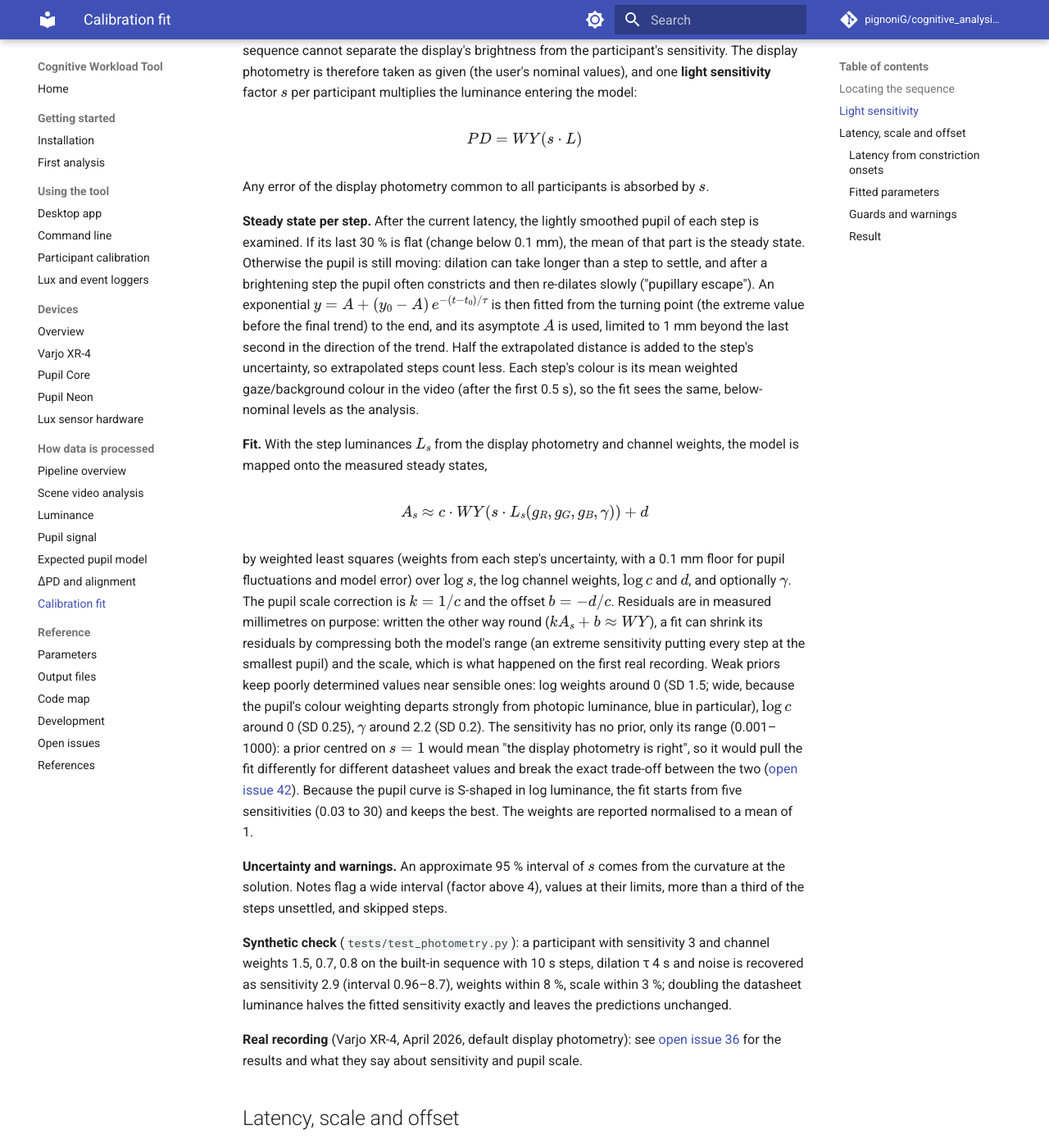
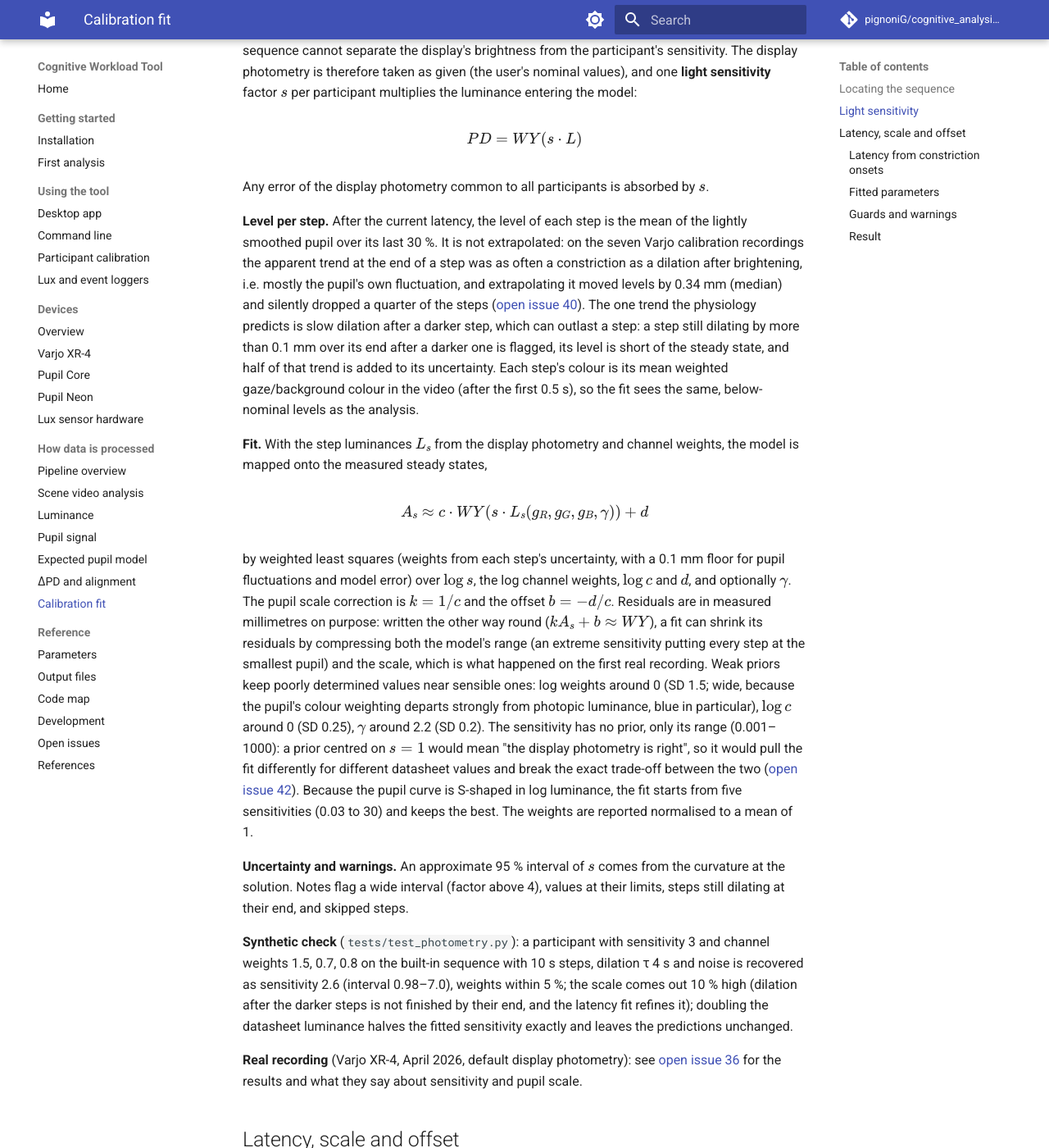
Before and after one commit to pignoniG/cognitive_analysis_tool, an MkDocs documentation site: the page built from docs/processing/calibration-fit.md, in a window 1280 px wide and 1400 px high, scrolled down 965 px. Shown: the whole window at 82% size. Built offline with MkDocs 1.6.1 and Material for MkDocs 9.7.7, drawn with Linux system fonts in a browser that asks for light colours; comment, search, counter and statistics services are not loaded.

Commit message:
Take each calibration step's level at its end instead of extrapolating
The light sensitivity fit now uses the mean of each step's last 30 %.
On the calibration recordings the apparent trend at a step's end was
mostly the pupil's own fluctuation, which the exponential extrapolation
turned into level errors of 0.34 mm (median), often at its 1 mm cap,
and a quarter of the steps were silently dropped by their uncertainty.
Only a step still dilating at its end after a darker one is flagged,
with half its trend added to its uncertainty.

On a-g the whole-calibration result is better for d, e and g, equal for
a and worse for c, f and b; open issue 40 records the comparison and
why the step-level fit and the whole-trace fit can disagree.

```diff
--- a/docs/processing/calibration-fit.md
+++ b/docs/processing/calibration-fit.md
@@ -37,13 +37,13 @@ PD = WY(s \cdot L)
 
 Any error of the display photometry common to all participants is absorbed by \(s\).
 
-**Steady state per step.** After the current latency, the lightly smoothed pupil of each step is examined. If its
-last 30 % is flat (change below 0.1 mm), the mean of that part is the steady state. Otherwise the pupil is still
-moving: dilation can take longer than a step to settle, and after a brightening step the pupil often constricts and
-then re-dilates slowly ("pupillary escape"). An exponential \(y = A + (y_0 - A)\,e^{-(t - t_0)/\tau}\) is then fitted
-from the turning point (the extreme value before the final trend) to the end, and its asymptote \(A\) is used, limited
-to 1 mm beyond the last second in the direction of the trend. Half the extrapolated distance is added to the step's
-uncertainty, so extrapolated steps count less. Each step's colour is its mean weighted gaze/background colour in the
+**Level per step.** After the current latency, the level of each step is the mean of the lightly smoothed pupil over
+its last 30 %. It is not extrapolated: on the seven Varjo calibration recordings the apparent trend at the end of a
+step was as often a constriction as a dilation after brightening, i.e. mostly the pupil's own fluctuation, and
+extrapolating it moved levels by 0.34 mm (median) and silently dropped a quarter of the steps
+([open issue 40](../OPEN_ISSUES.md)). The one trend the physiology predicts is slow dilation after a darker step, which
+can outlast a step: a step still dilating by more than 0.1 mm over its end after a darker one is flagged, its level
+is short of the steady state, and half of that trend is added to its uncertainty. Each step's colour is its mean weighted gaze/background colour in the
 video (after the first 0.5 s), so the fit sees the same, below-nominal levels as the analysis.
 
 **Fit.** With the step luminances \(L_s\) from the display photometry and channel weights, the model is mapped onto
@@ -66,12 +66,13 @@ datasheet values and break the exact trade-off between the two ([open issue 42](
 curve is S-shaped in log luminance, the fit starts from five sensitivities (0.03 to 30) and keeps the best. The weights are reported normalised to a mean of 1.
 
 **Uncertainty and warnings.** An approximate 95 % interval of \(s\) comes from the curvature at the solution. Notes
-flag a wide interval (factor above 4), values at their limits, more than a third of the steps unsettled, and
-skipped steps.
+flag a wide interval (factor above 4), values at their limits, steps still dilating at their end, and skipped
+steps.
 
 **Synthetic check** (`tests/test_photometry.py`): a participant with sensitivity 3 and channel weights 1.5, 0.7, 0.8
-on the built-in sequence with 10 s steps, dilation τ 4 s and noise is recovered as sensitivity 2.9 (interval
-0.96–8.7), weights within 8 %, scale within 3 %; doubling the datasheet luminance halves the fitted sensitivity exactly
+on the built-in sequence with 10 s steps, dilation τ 4 s and noise is recovered as sensitivity 2.6 (interval
+0.98–7.0), weights within 5 %; the scale comes out 10 % high (dilation after the darker steps is not finished by
+their end, and the latency fit refines it); doubling the datasheet luminance halves the fitted sensitivity exactly
 and leaves the predictions unchanged.
 
 **Real recording** (Varjo XR-4, April 2026, default display photometry): see
```
Also changed, not shown: docs/OPEN_ISSUES.md (+23 -1 lines), docs/usage/calibration.md (+5 -5 lines), 3 other files.
